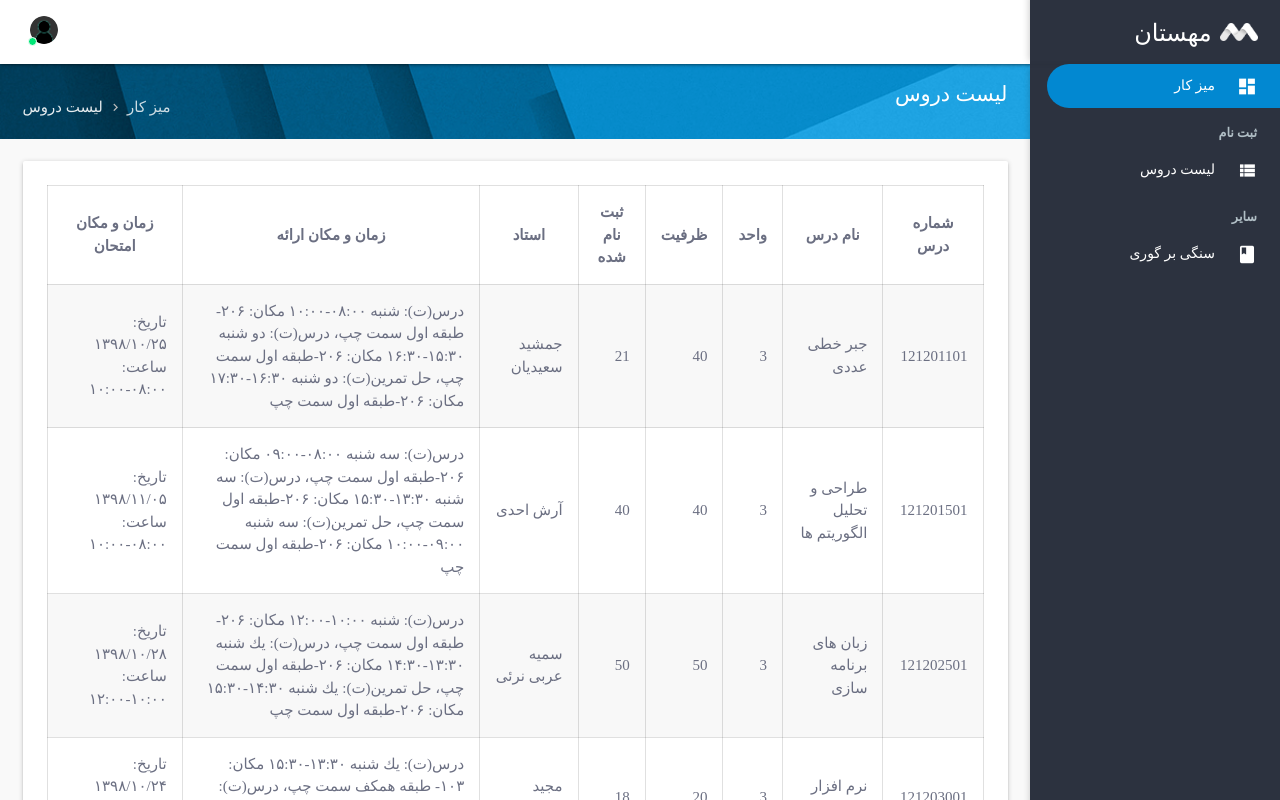
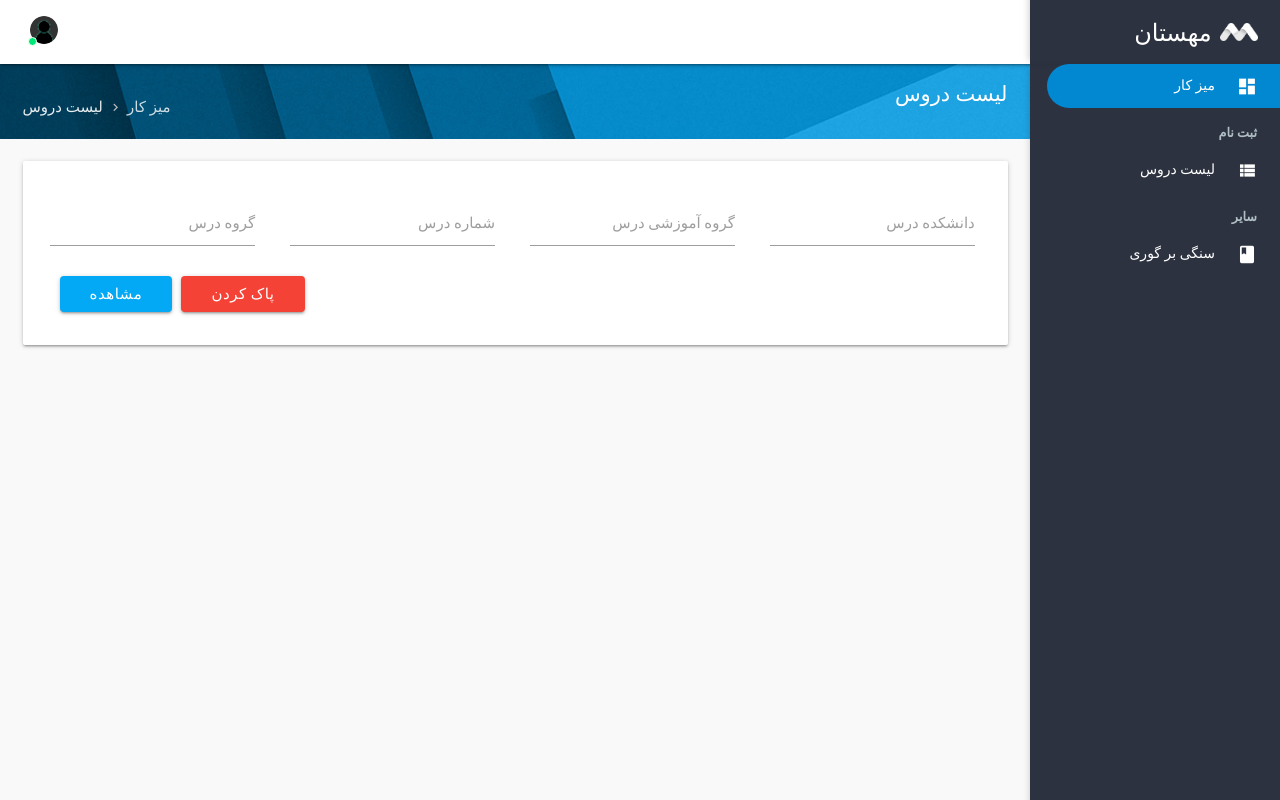
Before and after one commit to mohosseinmah/mahestan-web, a React (Create React App) app: page /courses in a window 1280 px wide. Shown: the top 800 px of the page. Built offline with nearby package versions, Linux system fonts and the light colour scheme; sample sign-in values are in the browser's storage; a web font is replaced by a local one.

Commit message:
- Add InputField component - Add search filters to Courses page

```diff
--- /dev/null
+++ b/src/view/components/InputField.tsx
@@ -0,0 +1,39 @@
+import React from "react";
+
+interface InputFieldProps {
+    id: string;
+    type: string;
+    className?: string;
+    label?: string;
+}
+
+class InputField extends React.Component<InputFieldProps, any> {
+    render() {
+        let className = "input-field";
+        if (this.props.className) {
+            className += ` ${this.props.className}`;
+        }
+        return (
+            <div className={className}>
+                <input id={this.props.id} type={this.props.type} onFocus={this.handleFocus} onBlur={this.handleBlur}/>
+                {this.props.label &&
+                <label id={`${this.props.id}-label`} htmlFor={this.props.id}>{this.props.label}</label>}
+            </div>
+        );
+    }
+
+    private handleFocus = () => {
+        let labelElement = document.getElementById(`${this.props.id}-label`);
+        if (labelElement) labelElement.className = "active";
+    };
+
+    private handleBlur = () => {
+        const inputFieldElement = document.getElementById(this.props.id) as HTMLInputElement;
+        if (!inputFieldElement.value) {
+            const labelElement = document.getElementById(`${this.props.id}-label`);
+            if (labelElement) labelElement.className = "";
+        }
+    };
+}
+
+export default InputField;
--- a/src/view/pages/Courses.tsx
+++ b/src/view/pages/Courses.tsx
@@ -3,10 +3,13 @@ import Breadcrumb from "../components/Breadcrumb";
 import Page from "../components/Page";
 import Table from "../components/Table";
 import Course from "../../model/Course";
+import Row from "../components/Row";
+import Col from "../components/Col";
+import Button from "../components/Button";
+import InputField from "../components/InputField";
 
-class Courses extends React.Component {
-    render() {
-        const columns: string[] = [
+class Courses extends React.Component<any, any> {
+    private columns: string[] = [
         "شماره درس",
         "نام درس",
         "واحد",
@@ -16,7 +19,50 @@ class Courses extends React.Component {
         "زمان و مکان ارائه",
         "زمان و مکان امتحان"
     ];
-        const courses: Course[] = [
+    private courses: Course[] = [];
+
+    render() {
+        return (
+            <>
+                <Breadcrumb items={[{name: "لیست دروس"}]}/>
+                <Page>
+                    <Row>
+                        <form>
+                            <Col className="s3">
+                                <InputField id="daneshkadeh" type="number" className="inline" label="دانشکده درس"/>
+                            </Col>
+                            <Col className="s3">
+                                <InputField id="gorouheamouzeshi" type="number" className="inline"
+                                            label="گروه آموزشی درس"/>
+                            </Col>
+                            <Col className="s3">
+                                <InputField id="shomare" type="number" className="inline" label="شماره درس"/>
+                            </Col>
+                            <Col className="s3">
+                                <InputField id="gorouh" type="number" className="inline" label="گروه درس"/>
+                            </Col>
+                        </form>
+                        <Col className="s12 right-align">
+                            <Button className="red mb-1 mr-1" onClick={this.clear}>پاک کردن</Button>
+                            <Button className="mb-1 mr-1" onClick={this.show}>مشاهده</Button>
+                        </Col>
+                    </Row>
+                    {
+                        this.courses.length > 0 &&
+                        (<>
+                            <br/>
+                            <Row>
+                                <Table bordered striped columns={this.columns} data={this.courses}/>
+                            </Row>
+                        </>)
+                    }
+                </Page>
+            </>
+        );
+    }
+
+    private show = () => {
+        this.courses = [
             {
                 id: 121201101,
                 name: "جبر خطی عددی",
@@ -68,15 +114,13 @@ class Courses extends React.Component {
                 examDateTime: "تاريخ: ۱۳۹۸/۱۰/۲۴ ساعت: ۰۸:۰۰-۱۰:۰۰"
             }
         ];
-        return (
-            <>
-                <Breadcrumb items={[{name: "لیست دروس"}]}/>
-                <Page>
-                    <Table bordered striped columns={columns} data={courses}/>
-                </Page>
-            </>
-        );
-    }
+        this.forceUpdate();
+    };
+
+    private clear = () => {
+        this.courses = [];
+        this.forceUpdate();
+    };
 }
 
 export default Courses;
```
Lines whose indentation alone changed are shown as unchanged.
